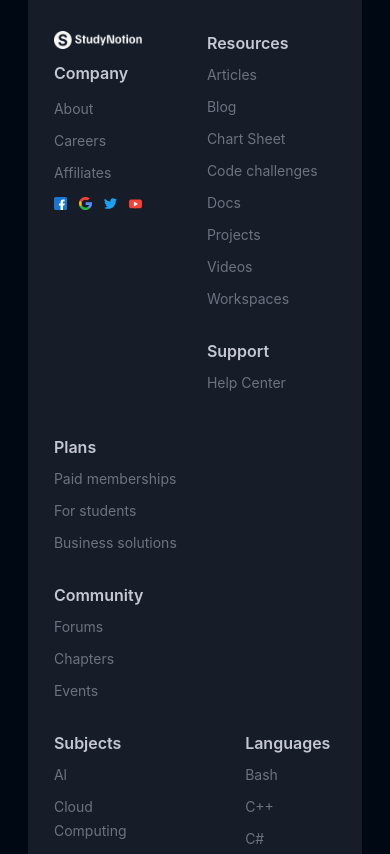
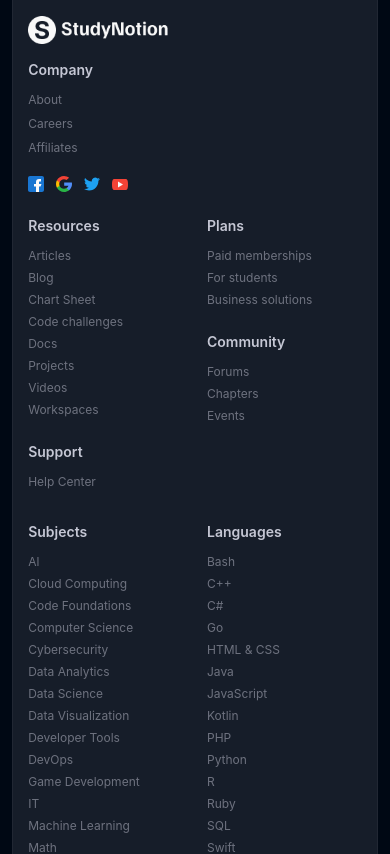
Before and after one commit to Kunal-Nayakawadi04/Study-Notion-EdTech, a React (Vite) app in the folder frontend/: page / in a window 390 px wide. Shown: the part 7760-8614 px from the top of the page. Built offline with nearby package versions, Linux system fonts and the light colour scheme; no server answers; a web font is replaced by a local one.

Commit message:
Make Footer responsive with modern grid layout for mobile screens

```diff
--- a/frontend/src/components/common/Footer.jsx
+++ b/frontend/src/components/common/Footer.jsx
@@ -1,8 +1,6 @@
 import React from "react";
 import { FooterLink2 } from "../../../data/footer-links";
 import { Link } from "react-router-dom";
-import { ImGithub, ImLinkedin2 } from "react-icons/im";
-
 
 // Images
 import StudyNotionLogo from "../../assets/Logo/Logo-Full-Light.png";
@@ -22,173 +20,143 @@
 const Plans = ["Paid memberships", "For students", "Business solutions"];
 const Community = ["Forums", "Chapters", "Events"];
 
-
-
 const Footer = () => {
   return (
-    <div className="bg-richblack-800 mx-7 rounded-3xl mb-10">
-      <div className="flex lg:flex-row gap-8 items-center justify-between w-11/12 max-w-maxContent text-richblack-400 leading-6 mx-auto relative py-14">
-        <div className="border-b w-[100%] flex flex-col lg:flex-row pb-5 border-richblack-700">
+    <footer className="bg-richblack-800 mx-3 sm:mx-7 rounded-2xl sm:rounded-3xl mb-10 border border-richblack-700/50">
+      <div className="w-11/12 max-w-maxContent text-richblack-400 mx-auto py-10 sm:py-14">
 
-          {/* Section 1 */}
-          <div className="lg:w-[50%] flex flex-wrap flex-row justify-between lg:border-r lg:border-richblack-700 pl-3 lg:pr-5 gap-3">
-            <div className="w-[30%] flex flex-col gap-3 lg:w-[30%] mb-7 lg:pl-0">
-              <img src={StudyNotionLogo} alt="" className="object-contain" />
-              <h1 className="text-richblack-50 font-semibold text-[16px]">Company</h1>
+        {/* Main Columns Container */}
+        <div className="grid grid-cols-1 lg:grid-cols-2 gap-8 lg:gap-12 pb-10 border-b border-richblack-700">
+
+          {/* Left Block (Company, Resources, Plans, Community) */}
+          <div className="grid grid-cols-2 sm:grid-cols-3 gap-6 sm:gap-8 lg:border-r lg:border-richblack-700 lg:pr-8">
+
+            {/* Column 1: Company + Social */}
+            <div className="col-span-2 sm:col-span-1 flex flex-col gap-3">
+              <img src={StudyNotionLogo} alt="StudyNotion" className="w-[140px] object-contain mb-1" />
+              <h2 className="text-richblack-50 font-semibold text-sm sm:text-base">Company</h2>
               <div className="flex flex-col gap-2">
-                {["About", "Careers", "Affiliates"].map((ele, i) => {
-                  return (
-                    <div
+                {["About", "Careers", "Affiliates"].map((ele, i) => (
+                  <Link
                     key={i}
-                      className="text-[14px] cursor-pointer hover:text-richblack-50 transition-all duration-200"
+                    to={`/${ele.toLowerCase()}`}
+                    className="text-xs sm:text-sm hover:text-richblack-50 transition-colors"
                   >
-                      <Link to={ele.toLowerCase()}>{ele}</Link>
+                    {ele}
+                  </Link>
+                ))}
               </div>
-                  );
-                })}
-              </div>
-              {/* social icons */}
-              <div className="flex gap-3 text-lg duration-200">
 
-                <svg className="w-5 cursor-pointer hover:scale-95 " xmlns="http://www.w3.org/2000/svg" viewBox="0 0 16 16" id="facebook"><path fill="#1976D2" d="M14 0H2C.897 0 0 .897 0 2v12c0 1.103.897 2 2 2h12c1.103 0 2-.897 2-2V2c0-1.103-.897-2-2-2z"></path><path fill="#FAFAFA" fill-rule="evenodd" d="M13.5 8H11V6c0-.552.448-.5 1-.5h1V3h-2a3 3 0 0 0-3 3v2H6v2.5h2V16h3v-5.5h1.5l1-2.5z" clip-rule="evenodd"></path></svg>
-                <svg className="w-5 cursor-pointer hover:scale-95 " xmlns="http://www.w3.org/2000/svg" viewBox="0 0 512 512" id="google"><path fill="#fbbb00" d="M113.47 309.408 95.648 375.94l-65.139 1.378C11.042 341.211 0 299.9 0 256c0-42.451 10.324-82.483 28.624-117.732h.014L86.63 148.9l25.404 57.644c-5.317 15.501-8.215 32.141-8.215 49.456.002 18.792 3.406 36.797 9.651 53.408z"></path><path fill="#518ef8" d="M507.527 208.176C510.467 223.662 512 239.655 512 256c0 18.328-1.927 36.206-5.598 53.451-12.462 58.683-45.025 109.925-90.134 146.187l-.014-.014-73.044-3.727-10.338-64.535c29.932-17.554 53.324-45.025 65.646-77.911h-136.89V208.176h245.899z"></path><path fill="#28b446" d="m416.253 455.624.014.014C372.396 490.901 316.666 512 256 512c-97.491 0-182.252-54.491-225.491-134.681l82.961-67.91c21.619 57.698 77.278 98.771 142.53 98.771 28.047 0 54.323-7.582 76.87-20.818l83.383 68.262z"></path><path fill="#f14336" d="m419.404 58.936-82.933 67.896C313.136 112.246 285.552 103.82 256 103.82c-66.729 0-123.429 42.957-143.965 102.724l-83.397-68.276h-.014C71.23 56.123 157.06 0 256 0c62.115 0 119.068 22.126 163.404 58.936z"></path></svg>
-                <svg className="w-5 cursor-pointer hover:scale-95" xmlns="http://www.w3.org/2000/svg" viewBox="0 0 126.24 102.59" id="twitter"><path fill="#1da1f2" d="M40.58,115.3c47.64,0,73.69-39.47,73.69-73.69,0-1.12,0-2.24-.07-3.35a52.7,52.7,0,0,0,12.92-13.41,51.7,51.7,0,0,1-14.87,4.08A26,26,0,0,0,123.63,14.6a51.9,51.9,0,0,1-16.45,6.29A25.92,25.92,0,0,0,63.05,44.51,73.53,73.53,0,0,1,9.67,17.45a25.92,25.92,0,0,0,8,34.58A25.71,25.71,0,0,1,6,48.78c0,.11,0,.22,0,.33A25.91,25.91,0,0,0,26.73,74.5a25.86,25.86,0,0,1-11.7.44,25.93,25.93,0,0,0,24.2,18A52,52,0,0,1,7.06,104a52.72,52.72,0,0,1-6.18-.36,73.32,73.32,0,0,0,39.7,11.63" transform="translate(-.88 -12.7)"></path></svg>
-                <svg className="w-5 cursor-pointer hover:scale-95" xmlns="http://www.w3.org/2000/svg" viewBox="0 0 16 16" id="youtube"><g fill-rule="evenodd" clip-rule="evenodd"><path fill="#F44336" d="M15.32 4.06c-.434-.772-.905-.914-1.864-.968C12.498 3.027 10.089 3 8.002 3c-2.091 0-4.501.027-5.458.091-.957.055-1.429.196-1.867.969C.23 4.831 0 6.159 0 8.497v.008c0 2.328.23 3.666.677 4.429.438.772.909.912 1.866.977.958.056 3.368.089 5.459.089 2.087 0 4.496-.033 5.455-.088.959-.065 1.43-.205 1.864-.977.451-.763.679-2.101.679-4.429v-.008c0-2.339-.228-3.667-.68-4.438z"></path><path fill="#FAFAFA" d="M6 11.5v-6l5 3z"></path></g></svg>
+              {/* Social SVGs */}
+              <div className="flex items-center gap-3 mt-2 text-lg">
+                <svg className="w-4 h-4 cursor-pointer hover:scale-110 transition-transform" xmlns="http://www.w3.org/2000/svg" viewBox="0 0 16 16" id="facebook"><path fill="#1976D2" d="M14 0H2C.897 0 0 .897 0 2v12c0 1.103.897 2 2 2h12c1.103 0 2-.897 2-2V2c0-1.103-.897-2-2-2z"></path><path fill="#FAFAFA" fillRule="evenodd" d="M13.5 8H11V6c0-.552.448-.5 1-.5h1V3h-2a3 3 0 0 0-3 3v2H6v2.5h2V16h3v-5.5h1.5l1-2.5z" clipRule="evenodd"></path></svg>
+                <svg className="w-4 h-4 cursor-pointer hover:scale-110 transition-transform" xmlns="http://www.w3.org/2000/svg" viewBox="0 0 512 512" id="google"><path fill="#fbbb00" d="M113.47 309.408 95.648 375.94l-65.139 1.378C11.042 341.211 0 299.9 0 256c0-42.451 10.324-82.483 28.624-117.732h.014L86.63 148.9l25.404 57.644c-5.317 15.501-8.215 32.141-8.215 49.456.002 18.792 3.406 36.797 9.651 53.408z"></path><path fill="#518ef8" d="M507.527 208.176C510.467 223.662 512 239.655 512 256c0 18.328-1.927 36.206-5.598 53.451-12.462 58.683-45.025 109.925-90.134 146.187l-.014-.014-73.044-3.727-10.338-64.535c29.932-17.554 53.324-45.025 65.646-77.911h-136.89V208.176h245.899z"></path><path fill="#28b446" d="m416.253 455.624.014.014C372.396 490.901 316.666 512 256 512c-97.491 0-182.252-54.491-225.491-134.681l82.961-67.91c21.619 57.698 77.278 98.771 142.53 98.771 28.047 0 54.323-7.582 76.87-20.818l83.383 68.262z"></path><path fill="#f14336" d="m419.404 58.936-82.933 67.896C313.136 112.246 285.552 103.82 256 103.82c-66.729 0-123.429 42.957-143.965 102.724l-83.397-68.276h-.014C71.23 56.123 157.06 0 256 0c62.115 0 119.068 22.126 163.404 58.936z"></path></svg>
+                <svg className="w-4 h-4 cursor-pointer hover:scale-110 transition-transform" xmlns="http://www.w3.org/2000/svg" viewBox="0 0 126.24 102.59" id="twitter"><path fill="#1da1f2" d="M40.58,115.3c47.64,0,73.69-39.47,73.69-73.69,0-1.12,0-2.24-.07-3.35a52.7,52.7,0,0,0,12.92-13.41,51.7,51.7,0,0,1-14.87,4.08A26,26,0,0,0,123.63,14.6a51.9,51.9,0,0,1-16.45,6.29A25.92,25.92,0,0,0,63.05,44.51,73.53,73.53,0,0,1,9.67,17.45a25.92,25.92,0,0,0,8,34.58A25.71,25.71,0,0,1,6,48.78c0,.11,0,.22,0,.33A25.91,25.91,0,0,0,26.73,74.5a25.86,25.86,0,0,1-11.7.44,25.93,25.93,0,0,0,24.2,18A52,52,0,0,1,7.06,104a52.72,52.72,0,0,1-6.18-.36,73.32,73.32,0,0,0,39.7,11.63" transform="translate(-.88 -12.7)"></path></svg>
+                <svg className="w-4 h-4 cursor-pointer hover:scale-110 transition-transform" xmlns="http://www.w3.org/2000/svg" viewBox="0 0 16 16" id="youtube"><g fillRule="evenodd" clipRule="evenodd"><path fill="#F44336" d="M15.32 4.06c-.434-.772-.905-.914-1.864-.968C12.498 3.027 10.089 3 8.002 3c-2.091 0-4.501.027-5.458.091-.957.055-1.429.196-1.867.969C.23 4.831 0 6.159 0 8.497v.008c0 2.328.23 3.666.677 4.429.438.772.909.912 1.866.977.958.056 3.368.089 5.459.089 2.087 0 4.496-.033 5.455-.088.959-.065 1.43-.205 1.864-.977.451-.763.679-2.101.679-4.429v-.008c0-2.339-.228-3.667-.68-4.438z"></path><path fill="#FAFAFA" d="M6 11.5v-6l5 3z"></path></g></svg>
               </div>
             </div>
 
-            <div className="w-[48%] lg:w-[30%] mb-7 lg:pl-0">
-              <h1 className="text-richblack-50 font-semibold text-[16px]">Resources</h1>
-
-              <div className="flex flex-col gap-2 mt-2">
-                {Resources.map((ele, index) => {
-                  return (
-                    <div
+            {/* Column 2: Resources & Support */}
+            <div className="flex flex-col gap-2">
+              <h2 className="text-richblack-50 font-semibold text-sm sm:text-base">Resources</h2>
+              <div className="flex flex-col gap-1.5 mt-1">
+                {Resources.map((ele, index) => (
+                  <Link
                     key={index}
-                      className="text-[14px] cursor-pointer hover:text-richblack-50 transition-all duration-200"
+                    to={`/${ele.split(" ").join("-").toLowerCase()}`}
+                    className="text-xs sm:text-sm hover:text-richblack-50 transition-colors"
                   >
-                      <Link to={ele.split(" ").join("-").toLowerCase()}>
                     {ele}
                   </Link>
-                    </div>
-                  );
-                })}
+                ))}
               </div>
 
-              <h1 className="text-richblack-50 font-semibold text-[16px] mt-7">
-                Support
-              </h1>
-              <div className="text-[14px] cursor-pointer hover:text-richblack-50 transition-all duration-200 mt-2">
-                <Link to={"/help-center"}>Help Center</Link>
+              <h2 className="text-richblack-50 font-semibold text-sm sm:text-base mt-4">Support</h2>
+              <Link to="/contact" className="text-xs sm:text-sm hover:text-richblack-50 transition-colors mt-1">
+                Help Center
+              </Link>
+            </div>
+
+            {/* Column 3: Plans & Community */}
+            <div className="flex flex-col gap-2">
+              <h2 className="text-richblack-50 font-semibold text-sm sm:text-base">Plans</h2>
+              <div className="flex flex-col gap-1.5 mt-1">
+                {Plans.map((ele, index) => (
+                  <Link
+                    key={index}
+                    to={`/${ele.split(" ").join("-").toLowerCase()}`}
+                    className="text-xs sm:text-sm hover:text-richblack-50 transition-colors"
+                  >
+                    {ele}
+                  </Link>
+                ))}
+              </div>
+
+              <h2 className="text-richblack-50 font-semibold text-sm sm:text-base mt-4">Community</h2>
+              <div className="flex flex-col gap-1.5 mt-1">
+                {Community.map((ele, index) => (
+                  <Link
+                    key={index}
+                    to={`/${ele.split(" ").join("-").toLowerCase()}`}
+                    className="text-xs sm:text-sm hover:text-richblack-50 transition-colors"
+                  >
+                    {ele}
+                  </Link>
+                ))}
               </div>
             </div>
 
-            <div className="w-[48%] lg:w-[30%] mb-7 lg:pl-0">
-              <h1 className="text-richblack-50 font-semibold text-[16px]">
-                Plans
-              </h1>
+          </div>
 
-              <div className="flex flex-col gap-2 mt-2">
-                {Plans.map((ele, index) => {
-                  return (
-                    <div
+          {/* Right Block (Subjects, Languages, Career Building) */}
+          <div className="grid grid-cols-2 sm:grid-cols-3 gap-6 sm:gap-8">
+            {FooterLink2.map((ele, i) => (
+              <div key={i} className="flex flex-col gap-2">
+                <h2 className="text-richblack-50 font-semibold text-sm sm:text-base">
+                  {ele.title}
+                </h2>
+                <div className="flex flex-col gap-1.5 mt-1">
+                  {ele.links.map((link, index) => (
+                    <Link
                       key={index}
-                      className="text-[14px] cursor-pointer hover:text-richblack-50 transition-all duration-200"
+                      to={link.link}
+                      className="text-xs sm:text-sm hover:text-richblack-50 transition-colors truncate"
                     >
-                      <Link to={ele.split(" ").join("-").toLowerCase()}>
+                      {link.title}
+                    </Link>
+                  ))}
+                </div>
+              </div>
+            ))}
+          </div>
+
+        </div>
+
+        {/* Bottom Bar */}
+        <div className="flex flex-col sm:flex-row items-center justify-between gap-4 pt-8 text-xs sm:text-sm text-richblack-400">
+
+          {/* Policy Links */}
+          <div className="flex flex-wrap justify-center items-center gap-x-4 gap-y-2">
+            {BottomFooter.map((ele, ind) => (
+              <Link
+                key={ind}
+                to={`/${ele.split(" ").join("-").toLowerCase()}`}
+                className="hover:text-richblack-50 transition-colors"
+              >
                 {ele}
               </Link>
-                    </div>
-                  );
-                })}
-              </div>
-              <h1 className="text-richblack-50 font-semibold text-[16px] mt-7">
-                Community
-              </h1>
-
-              <div className="flex flex-col gap-2 mt-2">
-                {Community.map((ele, index) => {
-                  return (
-                    <div
-                      key={index}
-                      className="text-[14px] cursor-pointer hover:text-richblack-50 transition-all duration-200"
-                    >
-                      <Link to={ele.split(" ").join("-").toLowerCase()}>
-                        {ele}
-                      </Link>
-                    </div>
-                  );
-                })}
-              </div>
-            </div>
+            ))}
           </div>
 
-
-          {/* Section 2 */}
-          <div className="lg:w-[50%] flex flex-wrap flex-row justify-between pl-3 lg:pl-5 gap-3">
-            {FooterLink2.map((ele, i) => {
-              return (
-                <div key={i} className="w-[35%] lg:w-[30%] mb-7 lg:pl-0">
-                  <h1 className="text-richblack-50 font-semibold text-[16px]">
-                    {ele.title}
-                  </h1>
-                  <div className="flex flex-col gap-2 mt-2">
-                    {ele.links.map((link, index) => {
-                      return (
-                        <div
-                          key={index}
-                          className="text-[14px] cursor-pointer hover:text-richblack-50 transition-all duration-200"
-                        >
-                          <Link to={link.link}>{link.title}</Link>
-                        </div>
-                      );
-                    })}
-                  </div>
-                </div>
-              );
-            })}
-          </div>
-        </div>
+          {/* Copyright */}
+          <div className="text-center">
+            <span>© 2026 StudyNotion. All rights reserved.</span>
           </div>
 
-
-      {/* bottom footer */}
-      <div className="flex flex-row items-center justify-between w-11/12 max-w-maxContent text-richblack-400 mx-auto pb-14 text-sm">
-        {/* Section 1 */}
-        <div className="flex justify-between lg:items-start items-center flex-col lg:flex-row gap-3 w-full">
-          <div className="flex ">
-            {BottomFooter.map((ele, ind) => {
-              return (
-                <div
-                  key={ind}
-                  className={` ${BottomFooter.length - 1 === ind ? "" : "border-r border-richblack-700 "}
-                   px-3 cursor-pointer hover:text-richblack-50 transition-all duration-200`}
-                >
-                  <Link to={ele.split(" ").join("-").toLocaleLowerCase()}>
-                    {ele}
-                  </Link>
-                </div>
-              );
-            })}
         </div>
 
-          <div className="text-center flex flex-col sm:flex-row ">
-
-            <span> © 2026 Studynotion</span>
       </div>
-
-          {/* <div className="flex items-center">
-            <a href="https://www.linkedin.com/in/aniruddha-gade-a48800231/" className="text-white p-3 hover:bg-richblack-700 rounded-full duration-300" target="_blank" rel="noopener noreferrer">
-              <ImLinkedin2 size={17} />
-            </a>
-            <a href="https://www.github.com/Aniruddha-Gade" className="text-white p-3 hover:bg-richblack-700 rounded-full duration-300" target="_blank" rel="noopener noreferrer">
-              <ImGithub size={17} />
-            </a>
-          </div> */}
-
-        </div>
-      </div>
-    </div>
+    </footer>
   );
 };
 
```
Lines whose indentation alone changed are shown as unchanged.
